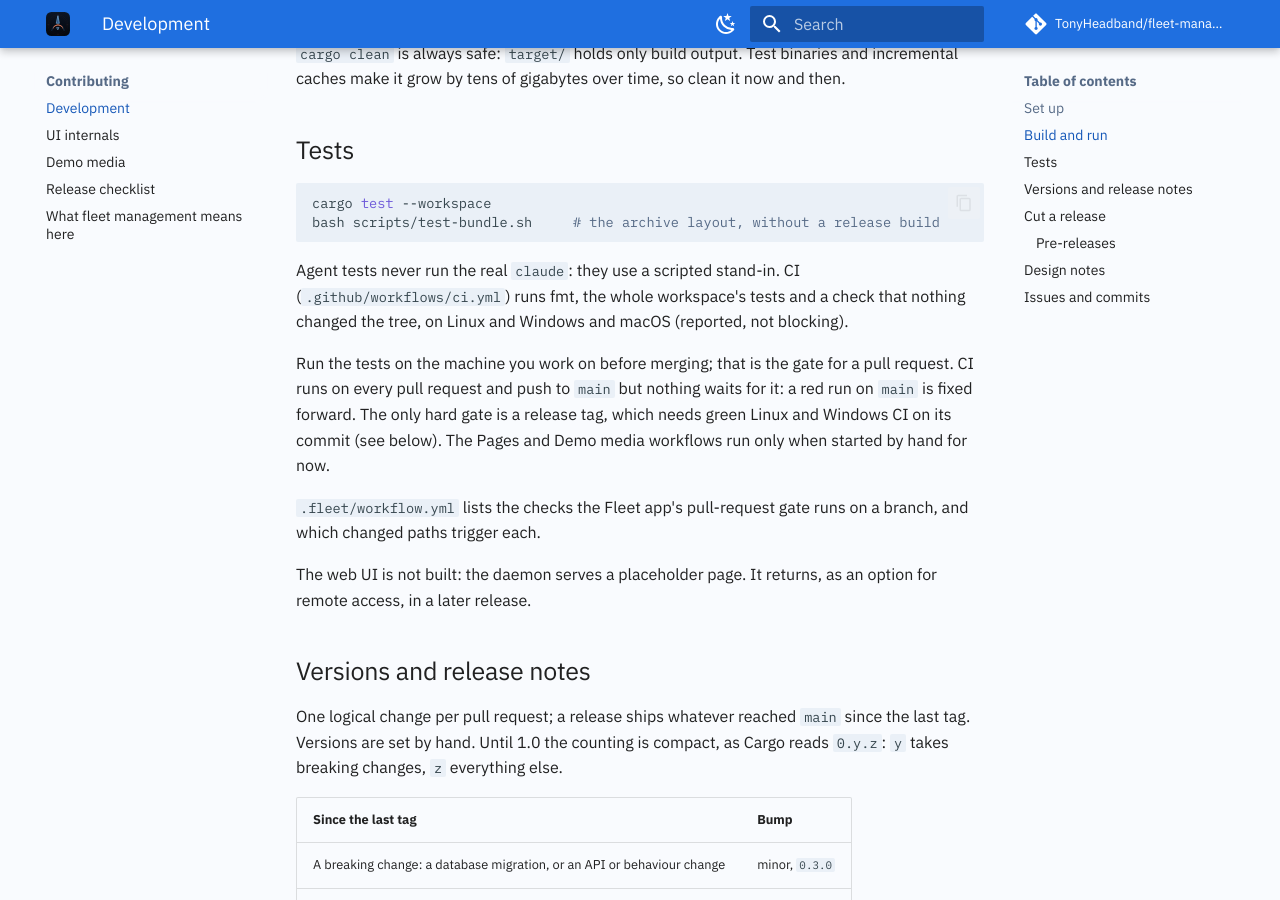
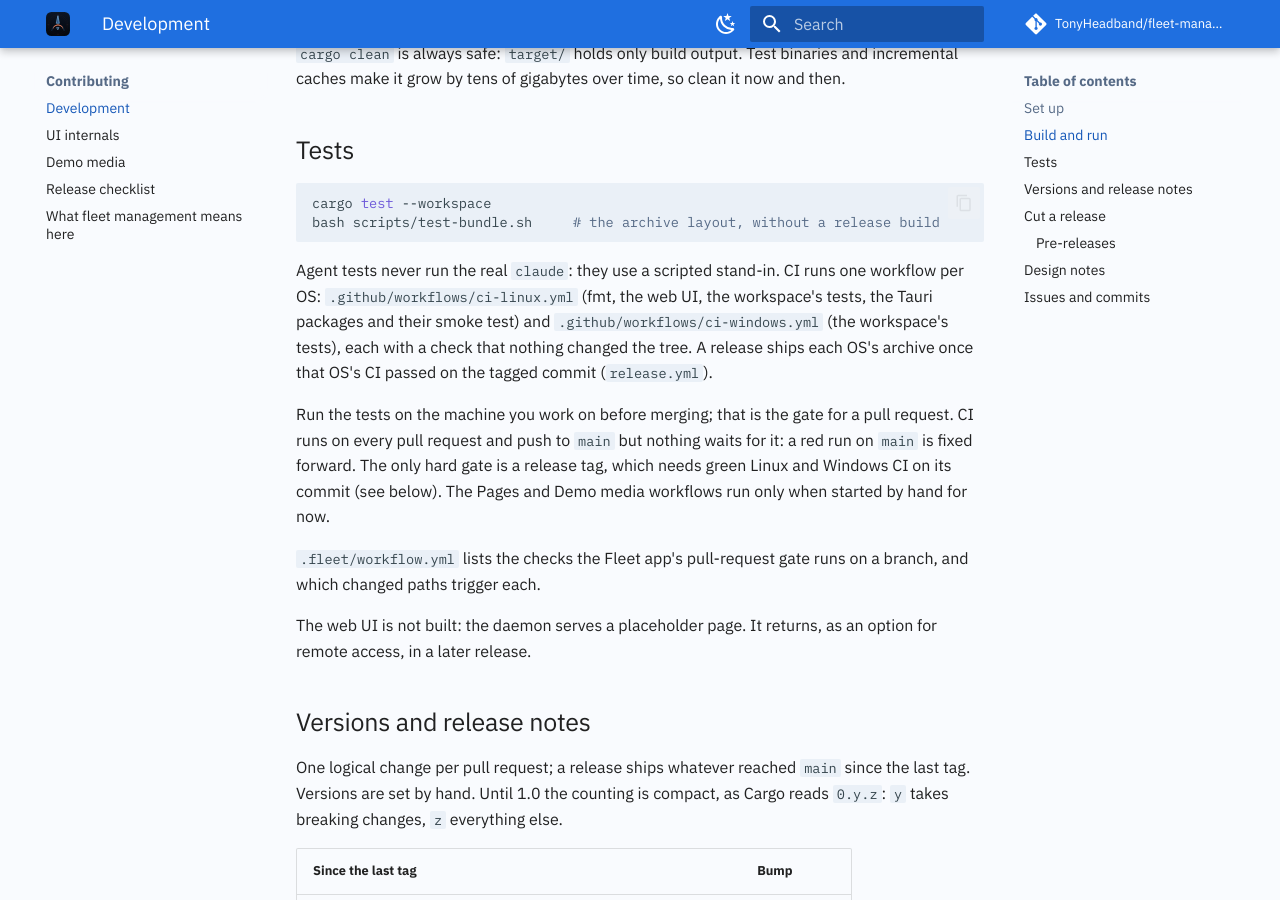
Before and after one commit to TonyHeadband/fleet-manager, an MkDocs documentation site: the page built from docs/contributing/development.md, in a window 1280 px wide and 900 px high, scrolled down 1026 px. Built offline with MkDocs 1.6.1 and Material for MkDocs 9.7.7, drawn with Linux system fonts in a browser that asks for light colours; comment, search, counter and statistics services are not loaded.

Commit message:
ci: one workflow per OS; a release ships each OS once its CI is green (#437)
* ci: one workflow per OS, and a release ships each OS once its CI is green

A Windows-only failure held back the Linux release, since the release gate
read one CI conclusion for both. ci.yml becomes ci-linux.yml (fmt, web UI,
workspace tests, the Tauri packages and smoke test) and ci-windows.yml
(workspace tests). A plain release builds and attaches only the OSes whose
CI passed on the tagged commit; running Release again on the tag once
another OS is green adds its archive and merges its SHA256SUMS line.
Pre-releases and manual runs still build every OS.

Co-Authored-By: Claude Opus 5.5 <noreply@anthropic.com>

* ci: Windows CI runs by hand only while the work is Linux-only

Its pull_request and push triggers come back when Windows work resumes. A release meanwhile ships Linux alone, since Windows has no passing run on the tag.

Co-Authored-By: Claude Opus 5.5 <noreply@anthropic.com>

* Revert "ci: Windows CI runs by hand only while the work is Linux-only"

Windows CI keeps its pull_request and push triggers: it gates only the Windows archive, so a green Linux run still ships Linux while Windows is fixed apart.

Co-Authored-By: Claude Opus 5.5 <noreply@anthropic.com>

---------

Co-authored-by: TonyHeadband <github@proxima-station.com>
Co-authored-by: Claude Opus 5.5 <noreply@anthropic.com>

````diff
--- a/docs/contributing/development.md
+++ b/docs/contributing/development.md
@@ -44,9 +44,10 @@ cargo test --workspace
 bash scripts/test-bundle.sh     # the archive layout, without a release build
 ```
 
-Agent tests never run the real `claude`: they use a scripted stand-in. CI (`.github/workflows/ci.yml`) runs fmt,
-the whole workspace's tests and a check that nothing changed the tree, on Linux and Windows and macOS (reported,
-not blocking).
+Agent tests never run the real `claude`: they use a scripted stand-in. CI runs one workflow per OS:
+`.github/workflows/ci-linux.yml` (fmt, the web UI, the workspace's tests, the Tauri packages and their smoke test)
+and `.github/workflows/ci-windows.yml` (the workspace's tests), each with a check that nothing changed the tree. A
+release ships each OS's archive once that OS's CI passed on the tagged commit (`release.yml`).
 
 Run the tests on the machine you work on before merging; that is the gate for a pull request. CI runs on every pull
 request and push to `main` but nothing waits for it: a red run on `main` is fixed forward. The only hard gate is a
````
Also changed, not shown: 4 other files.
